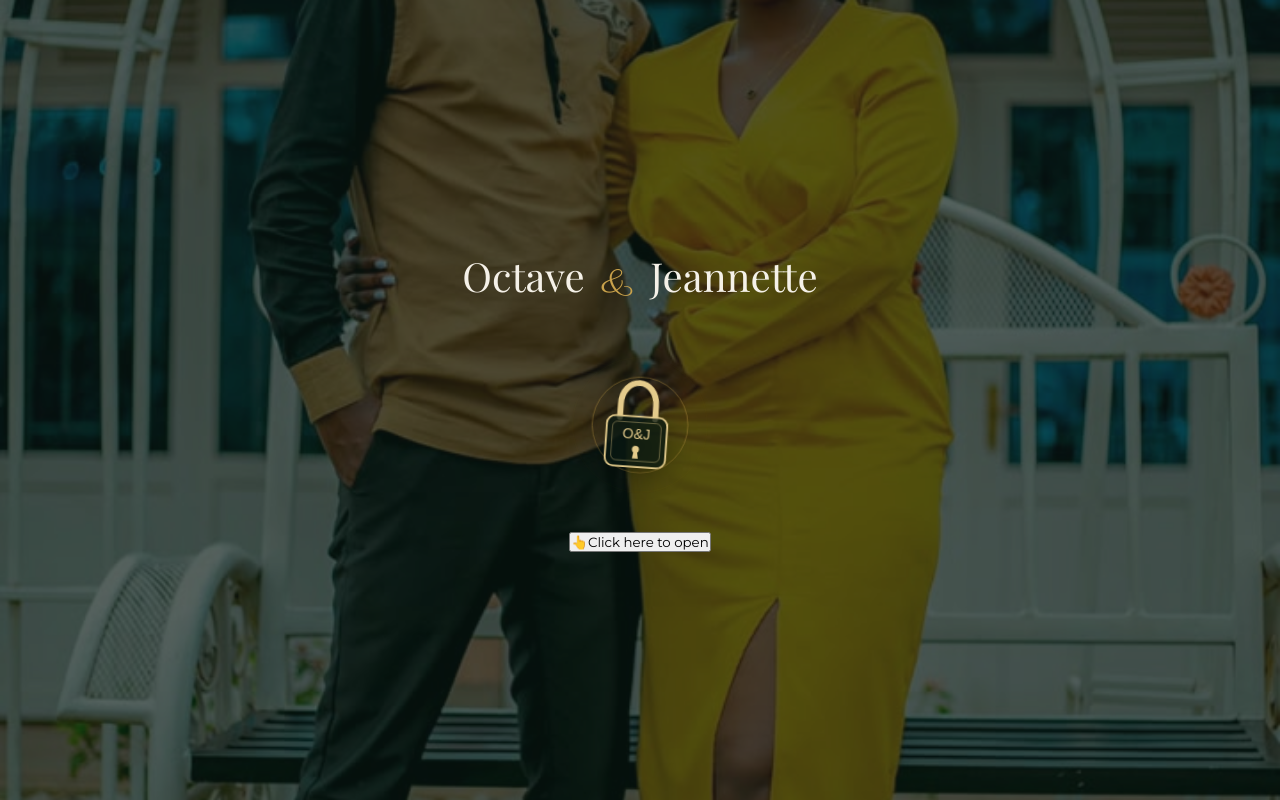
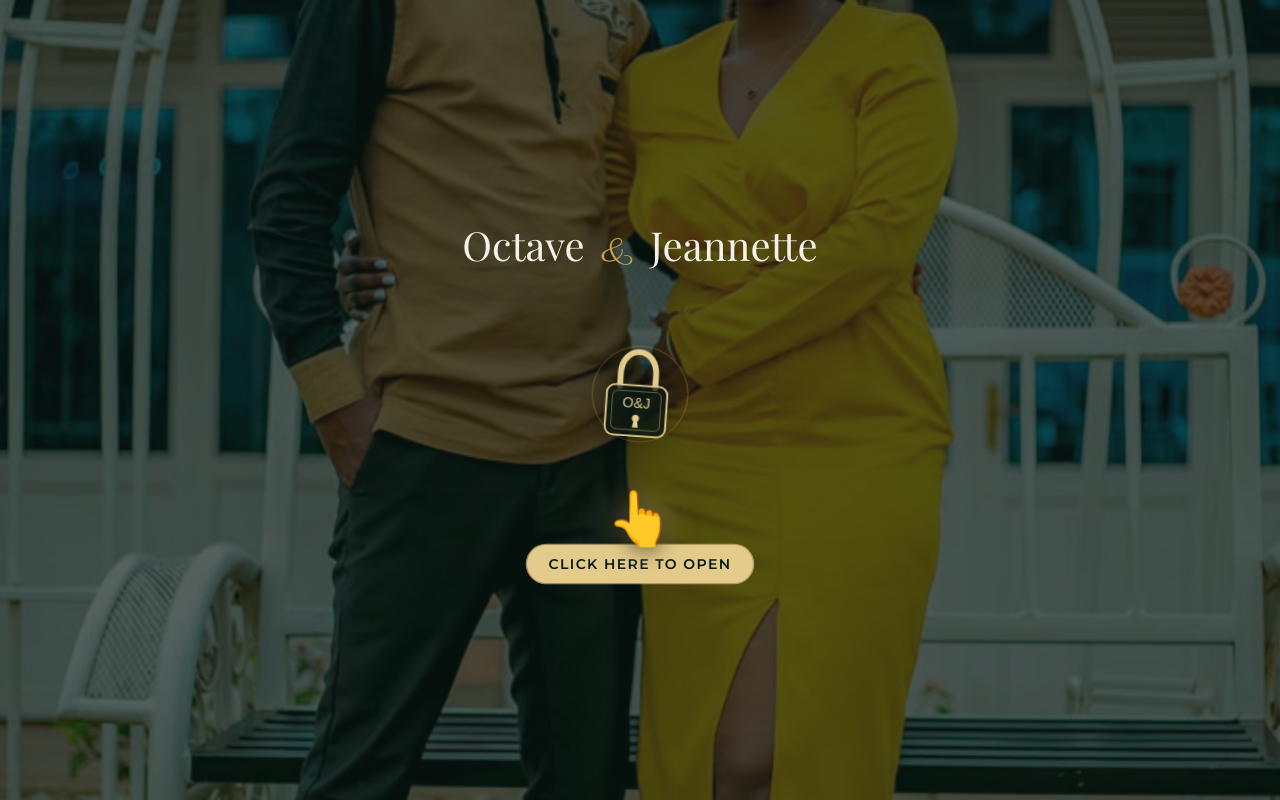
Before and after one commit to MUKUNZI-JEAN-PAUL/Octave-Jeannette-wedding, a React (Vite) app: page / in a window 1280 px wide. Built offline with nearby package versions, Linux system fonts and the light colour scheme; a web font is replaced by a local one.

Commit message:
Update App.css

```diff
--- a/src/App.css
+++ b/src/App.css
@@ -308,6 +308,60 @@ h3 {
   letter-spacing: 0.14em;
   text-transform: uppercase;
   color: var(--muted);
+}
+
+/* CLICK HINT (finger + label under the lock) */
+
+.entry-hint {
+  margin-top: -18px;
+  display: flex;
+  flex-direction: column;
+  align-items: center;
+  gap: 8px;
+  background: none;
+  border: none;
+  cursor: pointer;
+  color: var(--ivory);
+}
+
+.entry-finger {
+  font-size: 54px;
+  line-height: 1;
+  filter: drop-shadow(0 4px 10px rgba(0, 0, 0, 0.55))
+    drop-shadow(0 0 14px rgba(228, 203, 139, 0.55));
+  animation: fingerPoke 1.1s ease-in-out infinite;
+}
+
+.entry-hint-text {
+  padding: 10px 22px;
+  font-size: 14px;
+  font-weight: 600;
+  letter-spacing: 0.1em;
+  text-transform: uppercase;
+  color: var(--ink-deep);
+  background: var(--gold-light);
+  border-radius: 999px;
+  box-shadow: 0 0 0 0 rgba(228, 203, 139, 0.7);
+  animation: hintGlow 1.8s ease-out infinite;
+}
+
+@keyframes fingerPoke {
+  0%,
+  100% {
+    transform: translateY(8px);
+  }
+  50% {
+    transform: translateY(-8px);
+  }
+}
+
+@keyframes hintGlow {
+  0% {
+    box-shadow: 0 0 0 0 rgba(228, 203, 139, 0.7);
+  }
+  100% {
+    box-shadow: 0 0 0 18px rgba(228, 203, 139, 0);
+  }
 }
 
 /* SCROLL REVEAL */
```
